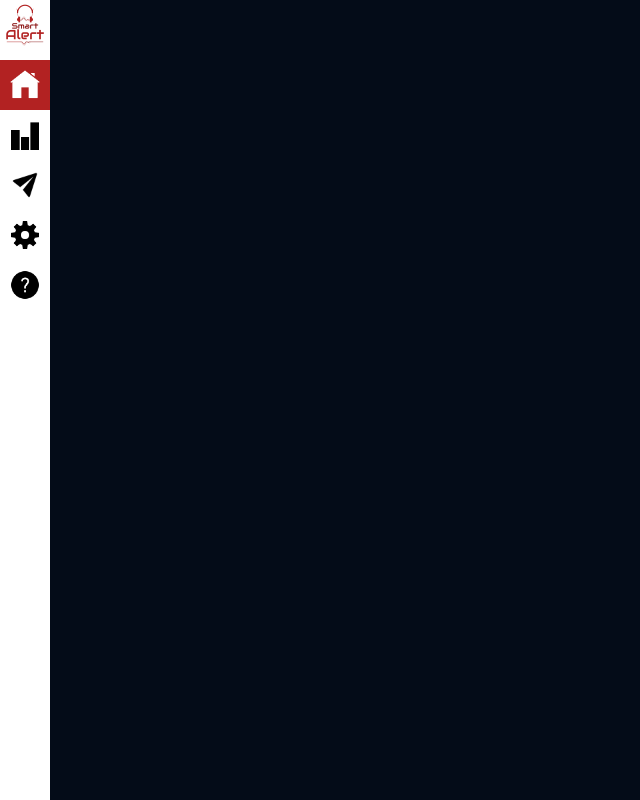
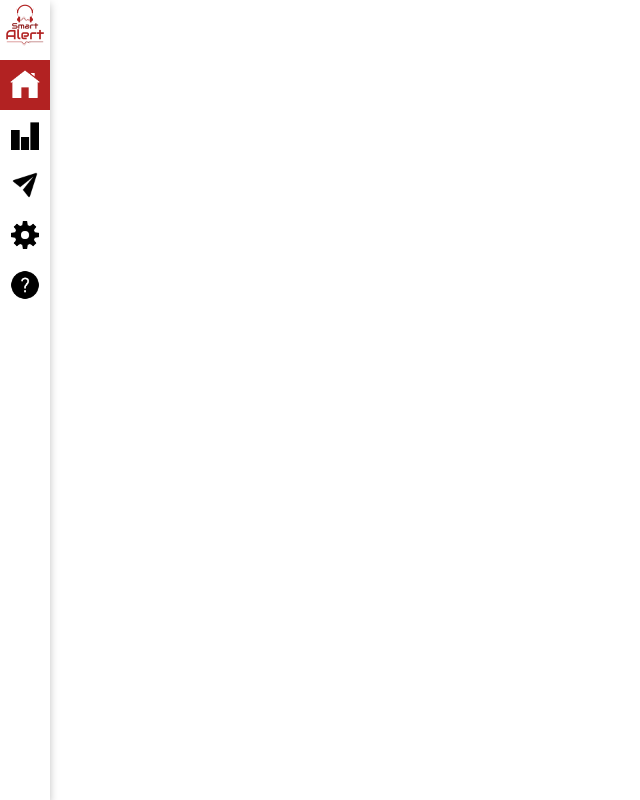
Before and after one commit to galAntonis/SmartAlertReact, a React (Create React App) app: page / in a window 1280 px wide. Shown: the whole page, without its empty margins (0-640 px from the left). Built offline with nearby package versions, Linux system fonts and the light colour scheme.

Commit message:
Added drop-shadow effect to side bar

```diff
--- a/src/App.css
+++ b/src/App.css
@@ -1,4 +1,4 @@
 body {
-	background: var(--color-bg);
+	background: var(--color-sidebar);
   margin: 0;
 }
--- a/src/components/navbar/navbar.css
+++ b/src/components/navbar/navbar.css
@@ -6,11 +6,13 @@
 .sma_navbar{
 	width: auto;
 	height: 100%;
+	flex-shrink: 0;
 	position: fixed;
 	overflow: auto;
 	margin: 0;
 	padding: 0;
 	background-color: var(--color-sidebar);
+	filter: drop-shadow(0px 4px 4px rgba(0, 0, 0, 0.25));
 }
 
 .sma_navbar-logo{
```
